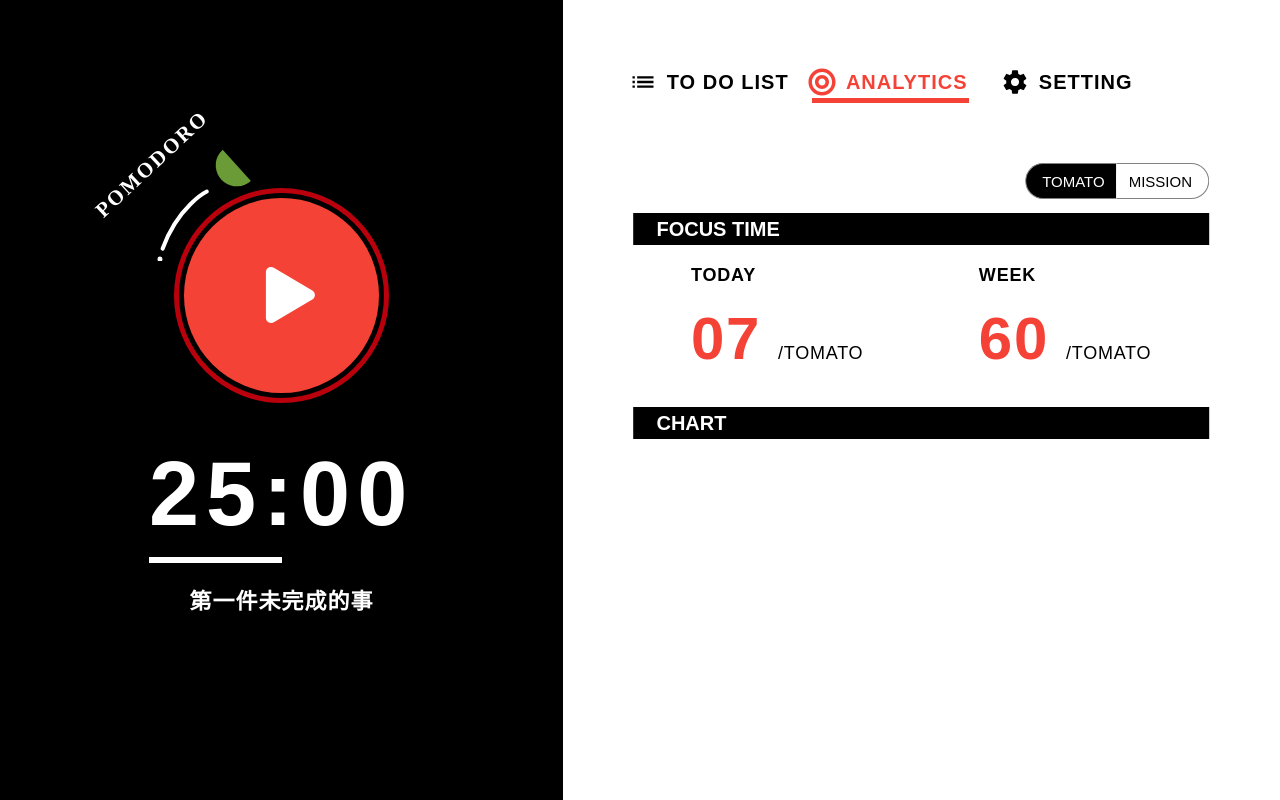
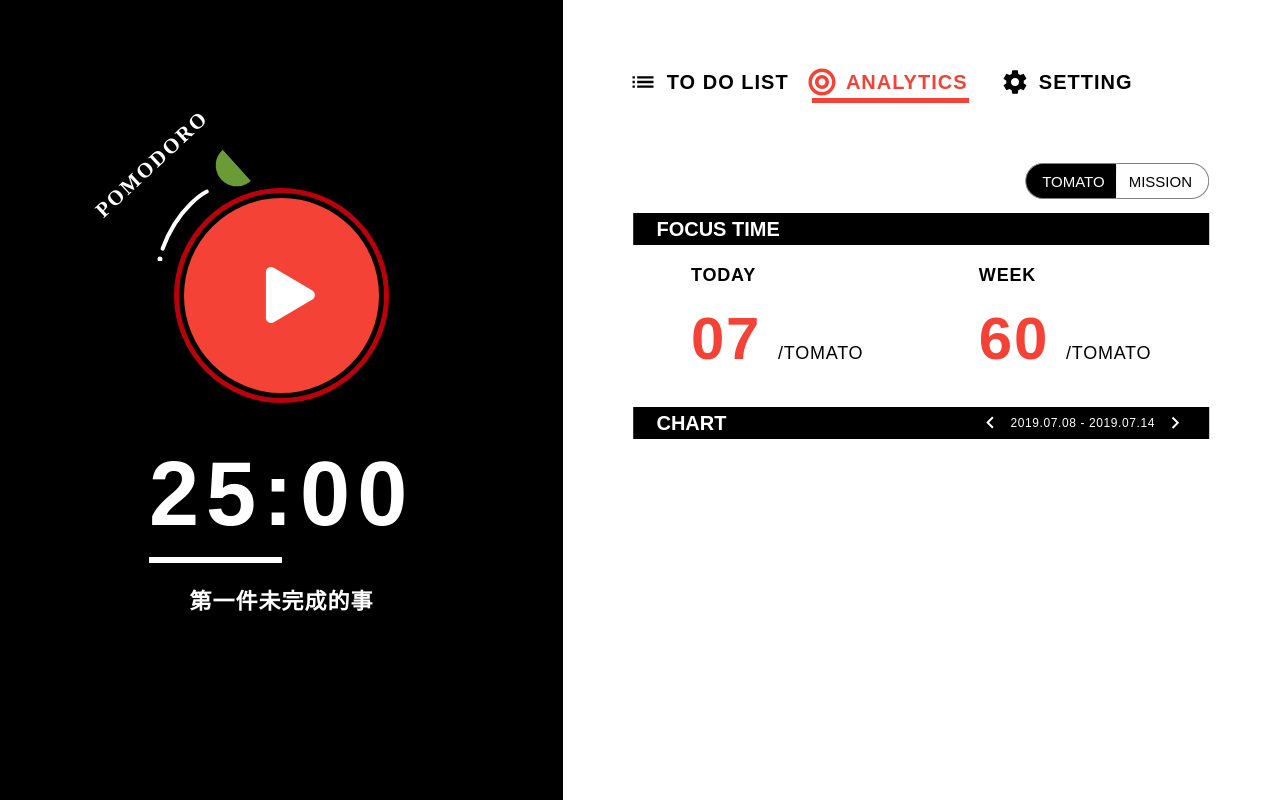
Before and after one commit to cxc421/f2e2019_01_pomodoro, a React (Create React App) app: page / in a window 1280 px wide. Built offline with nearby package versions, Linux system fonts and the light colour scheme; a web font is replaced by a local one.

Commit message:
Add SelectWeek component

```diff
--- a/src/components/PanelTableLayout.tsx
+++ b/src/components/PanelTableLayout.tsx
@@ -6,7 +6,7 @@ interface TableProps {
   headText: string;
   collapsible?: boolean;
   style?: React.CSSProperties;
-  // maxHeight: number | string;
+  titleRightElm?: JSX.Element;
 }
 
 interface TableHeadProps {
@@ -93,12 +93,10 @@ const TableLayout: React.FC<TableProps> = ({
   headText,
   collapsible = false,
   style,
-  children
-  // maxHeight
+  children,
+  titleRightElm
 }) => {
-  const containerStyle: React.CSSProperties = Object.assign({}, style, {
-    // maxHeight
-  });
+  const containerStyle: React.CSSProperties = Object.assign({}, style);
   const [showContent, setShowContent] = useState(true);
   const contentRef = useRef<HTMLDivElement>(null);
   const contentHeight = useContentHeight(contentRef);
@@ -116,11 +114,14 @@ const TableLayout: React.FC<TableProps> = ({
     <TableContainer style={containerStyle}>
       <TableHead enableHover={collapsible} onClick={onClickTableHead}>
         <span>{headText}</span>
-        {collapsible && (
-          <ToggleShowIconWrppaer up={showContent}>
-            <MdArrowDropUp />
-          </ToggleShowIconWrppaer>
-        )}
+        <div>
+          {titleRightElm}
+          {collapsible && (
+            <ToggleShowIconWrppaer up={showContent}>
+              <MdArrowDropUp />
+            </ToggleShowIconWrppaer>
+          )}
+        </div>
       </TableHead>
       <TableContent ref={contentRef} style={contentStyle}>
         {children}
--- /dev/null
+++ b/src/components/SelectWeek.tsx
@@ -0,0 +1,68 @@
+// ToDo: Slide Animate Effect
+import React from 'react';
+import styled from 'styled-components';
+import { MdKeyboardArrowLeft, MdKeyboardArrowRight } from 'react-icons/md';
+import { getWeekStartDate, getWeekEndDate, dateToStr } from '../helpers/date';
+
+interface SelectWeekProps {
+  dt?: Date;
+  toPrevWeek: () => void;
+  toNextWeek: () => void;
+}
+
+const Container = styled.div`
+  padding: 0 2px;
+  /* background: rgba(255, 100, 255, 0.2); */
+  display: flex;
+  align-items: center;
+`;
+
+const DateText = styled.div`
+  font-size: 12px;
+  letter-spacing: 0.6px;
+  font-weight: normal;
+`;
+
+const Icon = styled.div`
+  color: white;
+  font-size: 24px;
+  cursor: pointer;
+  > * {
+    display: block;
+  }
+
+  &:first-child {
+    margin-right: 8px;
+  }
+
+  &:last-child {
+    margin-left: 8px;
+  }
+
+  &:hover {
+    color: #f44336;
+  }
+`;
+
+const SelectWeek: React.FC<SelectWeekProps> = ({
+  dt = new Date(),
+  toPrevWeek,
+  toNextWeek
+}) => {
+  const startDateText = dateToStr(getWeekStartDate(dt));
+  const endDateText = dateToStr(getWeekEndDate(dt));
+
+  return (
+    <Container>
+      <Icon onClick={toPrevWeek}>
+        <MdKeyboardArrowLeft />
+      </Icon>
+      <DateText>{`${startDateText} - ${endDateText}`}</DateText>
+      <Icon onClick={toNextWeek}>
+        <MdKeyboardArrowRight />
+      </Icon>
+    </Container>
+  );
+};
+
+export default React.memo(SelectWeek);
--- a/src/components/SlideTabLayout/SlideTabLayout.tsx
+++ b/src/components/SlideTabLayout/SlideTabLayout.tsx
@@ -1,4 +1,4 @@
-import React, { useState } from 'react';
+import React, { useState, MemoExoticComponent } from 'react';
 import styled, { keyframes, css as _css } from 'styled-components';
 import { IconType } from 'react-icons';
 import Tab from './Tab';
@@ -76,7 +76,7 @@ const TabBottom = styled.div`
 interface Page {
   tabText: string;
   TabIcon: IconType;
-  Page: () => JSX.Element;
+  Page: (() => JSX.Element) | MemoExoticComponent<() => JSX.Element>;
 }
 
 interface SlideTabLayoutProps {
--- a/src/components/TodoList/Item.tsx
+++ b/src/components/TodoList/Item.tsx
@@ -170,7 +170,7 @@ const Item: React.FC<ItemProps> = ({
       if (container) {
         const node = event.target as HTMLDivElement;
         if (!draging && !container.contains(node)) {
-          console.log('remove');
+          // console.log('remove');
           onClickOutside();
         }
       }
--- a/src/helpers/date.ts
+++ b/src/helpers/date.ts
@@ -1,3 +1,5 @@
+import { strPad2 } from './time';
+
 export function makeDate(year: number, month: number, day: number): Date {
   return new Date(year, month - 1, day);
 }
@@ -8,3 +10,21 @@ export function isSameDay(dt1: Date, dt2: Date): boolean {
   if (dt1.getDate() !== dt2.getDate()) return false;
   return true;
 }
+
+export function getWeekStartDate(dt: Date): Date {
+  dt = new Date(dt.getTime()); // clone
+  const diff = dt.getDate() - dt.getDay() + 1;
+  return new Date(dt.setDate(diff));
+}
+
+export function getWeekEndDate(dt: Date): Date {
+  dt = new Date(dt.getTime()); // clone
+  const diff = dt.getDate() - dt.getDay() + 7;
+  return new Date(dt.setDate(diff));
+}
+
+export function dateToStr(dt: Date): string {
+  return `${dt.getFullYear()}.${strPad2(dt.getMonth() + 1)}.${strPad2(
+    dt.getDate()
+  )}`;
+}
--- a/src/pages/AnalyticsPage.tsx
+++ b/src/pages/AnalyticsPage.tsx
@@ -3,6 +3,7 @@ import styled from 'styled-components';
 import { GroupBtnWrapper, GroupBtn } from '../components/GroupBtn';
 import PanelTableLayout from '../components/PanelTableLayout';
 import Highlight from '../components/Highlight';
+import SelectWeek from '../components/SelectWeek';
 
 enum AnalyticTab {
   TOMATO,
@@ -38,7 +39,24 @@ const FocusTimeArea = styled.div`
 
 const AnalyticsPage = () => {
   const [tab, setTab] = useState(AnalyticTab.TOMATO);
+  const [weekDate, setWeekDate] = useState(new Date());
   const isTomatoTab = tab === AnalyticTab.TOMATO;
+
+  function toNextWeek() {
+    const dt = new Date(weekDate.getTime());
+    dt.setDate(weekDate.getDate() + 7);
+    setWeekDate(dt);
+  }
+
+  function toPrevWeek() {
+    const dt = new Date(weekDate.getTime());
+    dt.setDate(weekDate.getDate() - 7);
+    setWeekDate(dt);
+  }
+
+  const chartTableHeadElm = (
+    <SelectWeek dt={weekDate} toNextWeek={toNextWeek} toPrevWeek={toPrevWeek} />
+  );
 
   return (
     <Container>
@@ -68,9 +86,11 @@ const AnalyticsPage = () => {
           </div>
         </FocusTimeArea>
       </PanelTableLayout>
-      {isTomatoTab && <PanelTableLayout headText="CHART" />}
+      {isTomatoTab && (
+        <PanelTableLayout headText="CHART" titleRightElm={chartTableHeadElm} />
+      )}
     </Container>
   );
 };
 
-export default AnalyticsPage;
+export default React.memo(AnalyticsPage);
```
